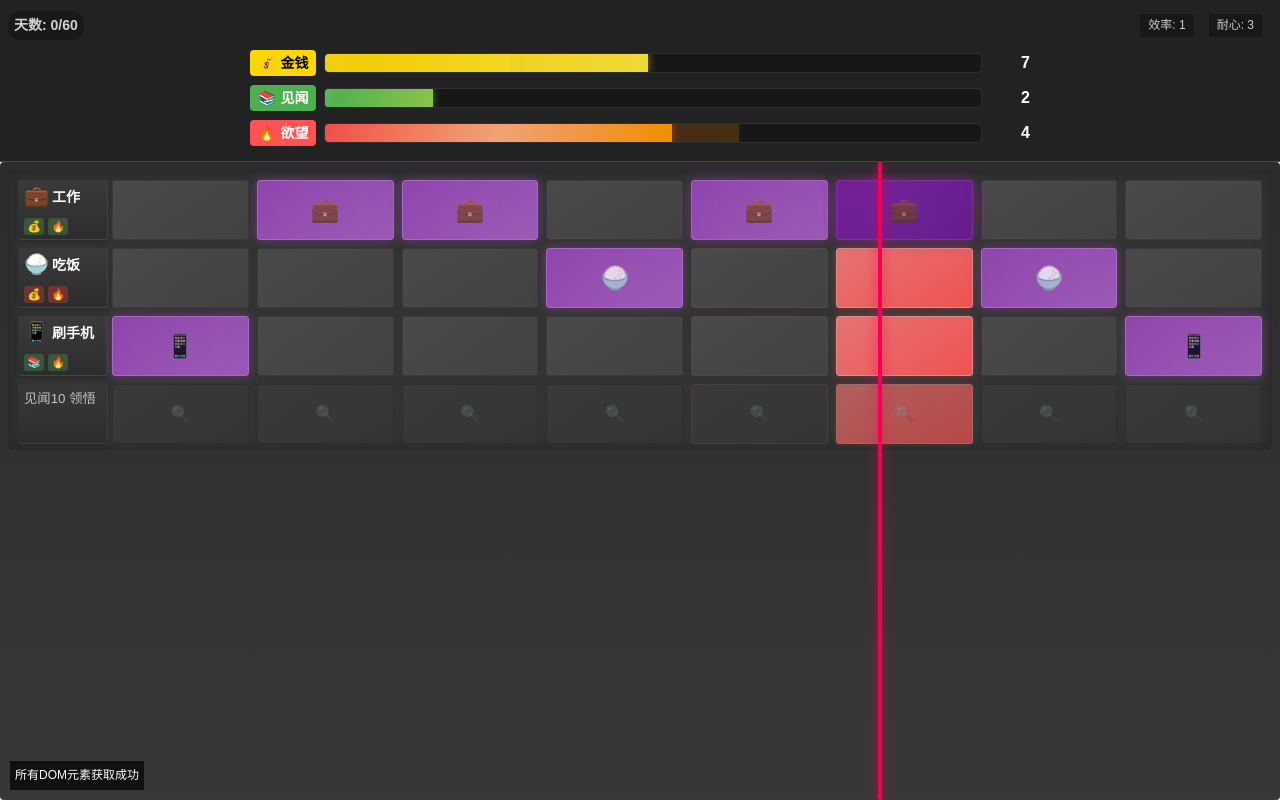
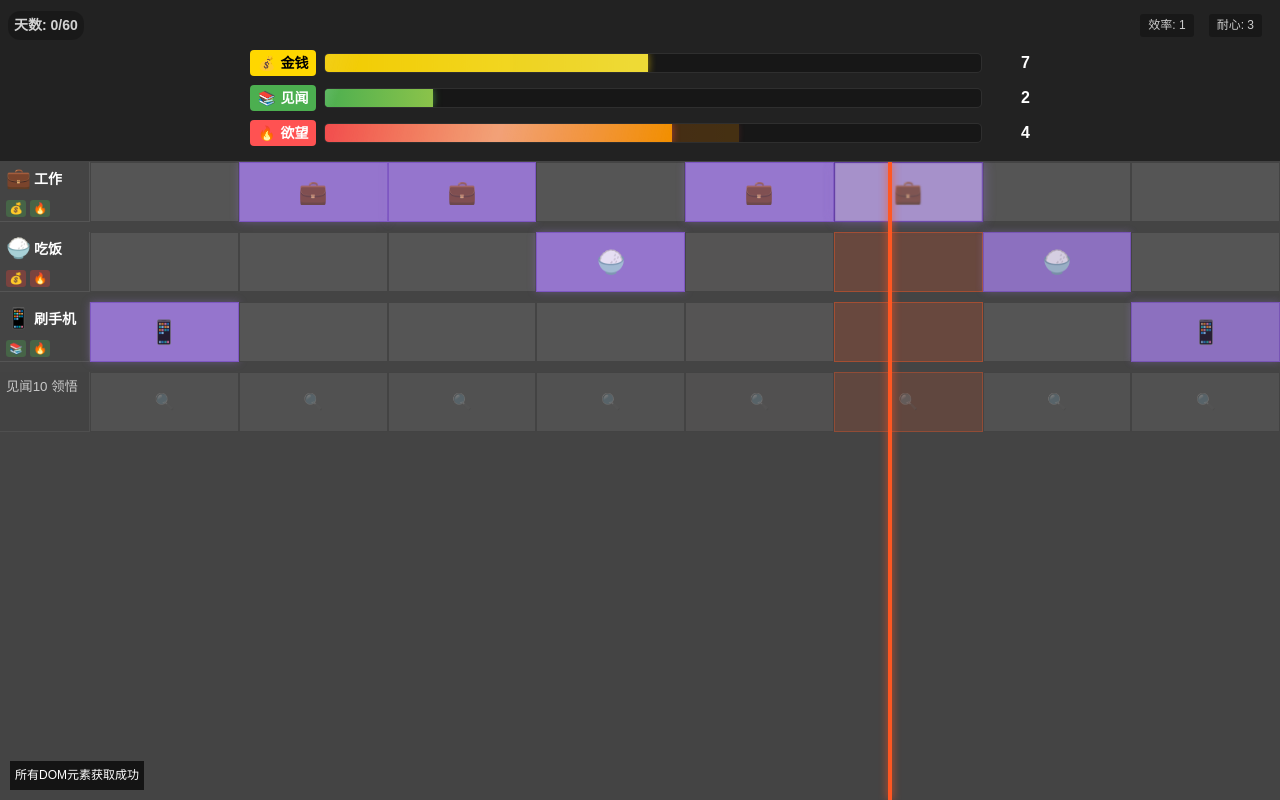
Before and after one commit to Drodd/lifeRythm, a plain HTML site: page index.html in a window 1280 px wide. Both pictures are taken after a click on the button "开始游戏". Drawn offline with Linux system fonts and the light colour scheme.

Commit message:
Add files via upload
修改bug

```diff
--- a/script.js
+++ b/script.js
@@ -1532,7 +1532,7 @@ document.addEventListener('DOMContentLoaded', () => {
     function showEfficiencyLimitMessage(column, efficiency) {
         const message = document.createElement('div');
         message.className = 'efficiency-limit-message';
-        message.innerHTML = `效率限制：每个节拍最多${efficiency}个行动`;
+        message.innerHTML = `效率不够：每列最多${efficiency}个行动`;
         message.style.position = 'fixed';
         message.style.top = '50%';
         message.style.left = '50%';
@@ -1575,7 +1575,7 @@ document.addEventListener('DOMContentLoaded', () => {
     function showPatienceLimitMessage(action, patience) {
         const message = document.createElement('div');
         message.className = 'patience-limit-message';
-        message.innerHTML = `耐心限制：${action}最多连续激活${patience}个节拍`;
+        message.innerHTML = `耐心不够：每行最多连续${patience}个行动`;
         message.style.position = 'fixed';
         message.style.top = '50%';
         message.style.left = '50%';
--- a/styles.css
+++ b/styles.css
@@ -516,10 +516,9 @@ body {
     height: 100%;
     position: relative;
     overflow-y: auto;
-    background-color: #333;
-    background-image: linear-gradient(to bottom, #2c2c2c, #383838);
-    padding: 8px;
-    border-radius: 4px;
+    background-color: #444;
+    background-image: none;
+    padding: 0;
 }
 
 /* 添加轨道按钮的样式 */
@@ -553,11 +552,11 @@ body {
 
 /* 轨道按钮样式 - 现在与网格单元格在同一行 */
 .track-button {
-    padding: 4px 6px;
-    background: linear-gradient(to bottom, #3a3a3a, #2d2d2d);
+    padding: 4px 6px; /* 减小内边距以适应更窄的宽度 */
+    background-color: #444;
     border: none;
-    border-bottom: 1px solid #444;
-    border-right: 1px solid #444;
+    border-bottom: 1px solid #555;
+    border-right: 1px solid #555;
     text-align: left;
     cursor: pointer;
     min-height: 60px;
@@ -565,21 +564,16 @@ body {
     display: flex;
     flex-direction: column;
     justify-content: space-between;
-    transition: all 0.3s ease;
+    transition: background-color 0.3s;
     box-sizing: border-box;
     color: white;
     grid-column: 1;
-    width: 90px;
-    overflow: hidden;
-    margin: 2px;
-    border-radius: 3px;
-    box-shadow: 0 2px 4px rgba(0, 0, 0, 0.2);
+    width: 90px; /* 设置固定宽度为90px */
+    overflow: hidden; /* 防止内容溢出 */
 }
 
 .track-button:hover {
-    background: linear-gradient(to bottom, #444, #333);
-    transform: translateY(-2px);
-    box-shadow: 0 4px 8px rgba(0, 0, 0, 0.3);
+    background-color: #555;
 }
 
 .track-button.disabled {
@@ -655,126 +649,84 @@ body {
 .playhead {
     position: absolute;
     top: 0;
-    left: 90px;
+    left: 90px; /* 从动作按钮列的右侧开始，宽度从150px减少到90px */
     height: 100%;
-    width: 4px;
-    background-color: #f50057; /* 更亮丽的颜色 */
-    z-index: 50;
-    box-shadow: 0 0 12px rgba(245, 0, 87, 0.8); /* 更明显的光晕 */
+    width: 4px; /* 增加宽度 */
+    background-color: #ff5722;
+    z-index: 50; /* 提高层级 */
+    box-shadow: 0 0 8px rgba(255, 87, 34, 0.9); /* 增强阴影效果 */
     pointer-events: none;
-    transition: none;
-    border-radius: 2px; /* 轻微圆角 */
+    transition: none; /* 移除过渡效果以确保准确的位置更新 */
 }
 
 /* 网格容器样式 */
 #gridContainer {
     display: grid;
-    grid-template-columns: repeat(8, 1fr);
-    gap: 4px; /* 增加一点缝隙 */
-    padding: 8px;
+    grid-template-columns: repeat(8, 1fr); /* 从16列减少到8列 */
+    gap: 0;
+    padding: 0;
     margin: 0;
     width: 100%;
     box-sizing: border-box;
     border-collapse: collapse;
-    background-color: #333;
-    box-shadow: inset 0 0 20px rgba(0, 0, 0, 0.3);
-    border-radius: 5px; /* 添加圆角 */
 }
 
 /* 网格单元格样式 */
 .grid-cell {
-    height: 60px;
+    height: 60px; /* 调整为与左侧行动按钮一致的高度 */
     min-height: 60px;
-    max-width: none;
-    background: linear-gradient(145deg, #4a4a4a, #424242);
-    border-radius: 3px;
+    max-width: none; /* 移除最大宽度限制 */
+    background-color: #555;
+    border-radius: 0;
     cursor: pointer;
     display: flex;
     justify-content: center;
     align-items: center;
-    transition: all 0.2s ease-in-out;
+    transition: background-color 0.2s;
     box-sizing: border-box;
-    margin: 2px;
-    border: 1px solid #3a3a3a;
+    margin: 0;
+    border: 1px solid #444;
     position: relative;
     outline: none;
     padding: 0;
-    box-shadow: inset 0 0 2px rgba(255, 255, 255, 0.05);
 }
 
 .grid-cell:hover {
-    background: linear-gradient(145deg, #525252, #474747);
-    transform: scale(1.02);
-    box-shadow: 0 0 8px rgba(255, 255, 255, 0.15);
-    border-color: #555;
+    background-color: #666;
+}
+
+/* 添加紫色节拍格的脉动动画 */
+@keyframes purple-pulse {
+    0% { opacity: 0.85; }
+    50% { opacity: 1; }
+    100% { opacity: 0.85; }
 }
 
 .grid-cell.active {
-    background: linear-gradient(145deg, #8e44ad, #9b59b6); /* 富有艺术感的紫色 */
-    box-shadow: 0 0 12px rgba(142, 68, 173, 0.6);
-    border: 1px solid #a569bd;
-    position: relative;
-    overflow: hidden;
-    z-index: 2;
-}
-
-/* 添加激活单元格的微妙动画效果 */
-.grid-cell.active::before {
-    content: '';
-    position: absolute;
-    top: -50%;
-    left: -50%;
-    width: 200%;
-    height: 200%;
-    background: radial-gradient(circle, rgba(255, 255, 255, 0.15) 0%, rgba(255, 255, 255, 0) 60%);
-    opacity: 0;
-    animation: pulse-light 3s infinite;
-    z-index: -1;
-}
-
-.grid-cell.active::after {
-    content: '';
-    position: absolute;
-    top: 0;
-    left: 0;
-    width: 100%;
-    height: 100%;
-    background: linear-gradient(to right, rgba(255, 255, 255, 0), rgba(255, 255, 255, 0.1), rgba(255, 255, 255, 0));
-    transform: translateX(-100%);
-    animation: shimmer-effect 3s infinite;
-    z-index: 1;
-}
-
-@keyframes shimmer-effect {
-    0% { transform: translateX(-100%); }
-    20% { transform: translateX(100%); }
-    100% { transform: translateX(100%); }
-}
-
-@keyframes pulse-light {
-    0% { opacity: 0.1; transform: scale(0.9) rotate(0deg); }
-    50% { opacity: 0.3; transform: scale(1.1) rotate(10deg); }
-    100% { opacity: 0.1; transform: scale(0.9) rotate(0deg); }
+    background-color: #9575CD; /* 优雅的薰衣草紫色 */
+    box-shadow: 0 0 8px rgba(149, 117, 205, 0.4); /* 添加柔和的紫色光晕 */
+    border: 1px solid #7E57C2; /* 深一点的紫色边框 */
+    animation: purple-pulse 2s infinite ease-in-out; /* 添加脉动动画 */
 }
 
 .grid-cell.current {
-    background: linear-gradient(145deg, #e57373, #ef5350);
-    border-color: #ef9a9a;
-    box-shadow: 0 0 8px rgba(239, 83, 80, 0.4);
-    z-index: 1;
+    background-color: rgba(255, 87, 34, 0.2);
+    border-color: rgba(255, 87, 34, 0.4);
+}
+
+/* 添加当前播放列的激活节拍格的增强脉动动画 */
+@keyframes current-purple-pulse {
+    0% { transform: scale(0.95); opacity: 0.9; }
+    50% { transform: scale(1.05); opacity: 1; }
+    100% { transform: scale(0.95); opacity: 0.9; }
 }
 
 .grid-cell.active.current {
-    background: linear-gradient(145deg, #7b1fa2, #6a1b9a); /* 深紫色 */
-    border-color: #9c27b0;
-    box-shadow: 0 0 15px rgba(156, 39, 176, 0.7);
-    animation: pulse-active 1.5s infinite alternate;
-    z-index: 3;
-}
-
-@keyframes pulse-active {
-    from { box-shadow: 0 0 12px rgba(156, 39, 176, 0.7); }
-    to { box-shadow: 0 0 20px rgba(186, 104, 200, 0.9); }
+    background-color: #B39DDB; /* 当前播放的节拍格使用更亮的紫色 */
+    border-color: #673AB7; /* 更深的紫色边框 */
+    box-shadow: 0 0 12px rgba(149, 117, 205, 0.6); /* 更明显的光晕 */
+    animation: current-purple-pulse 1s infinite ease-in-out; /* 更快的脉动动画 */
+    z-index: 2; /* 确保在其他格子上方 */
 }
 
 .action-emoji-cell {
@@ -785,20 +737,11 @@ body {
 
 /* 占位单元格 */
 .placeholder-cell {
-    background: linear-gradient(145deg, #3d3d3d, #363636);
-    opacity: 0.7;
-    height: 60px;
+    background-color: #555;
+    opacity: 0.8;
+    height: 60px; /* 调整为与左侧行动按钮一致的高度 */
     min-height: 60px;
-    border: 1px solid #2d2d2d;
-    box-shadow: none;
-    transition: all 0.3s ease;
-}
-
-/* 添加悬停效果 */
-.placeholder-cell:hover {
-    opacity: 0.9;
-    border-color: #444;
-    background: linear-gradient(145deg, #424242, #3a3a3a);
+    border: 1px solid #444;
 }
 
 /* 动画 */
```
